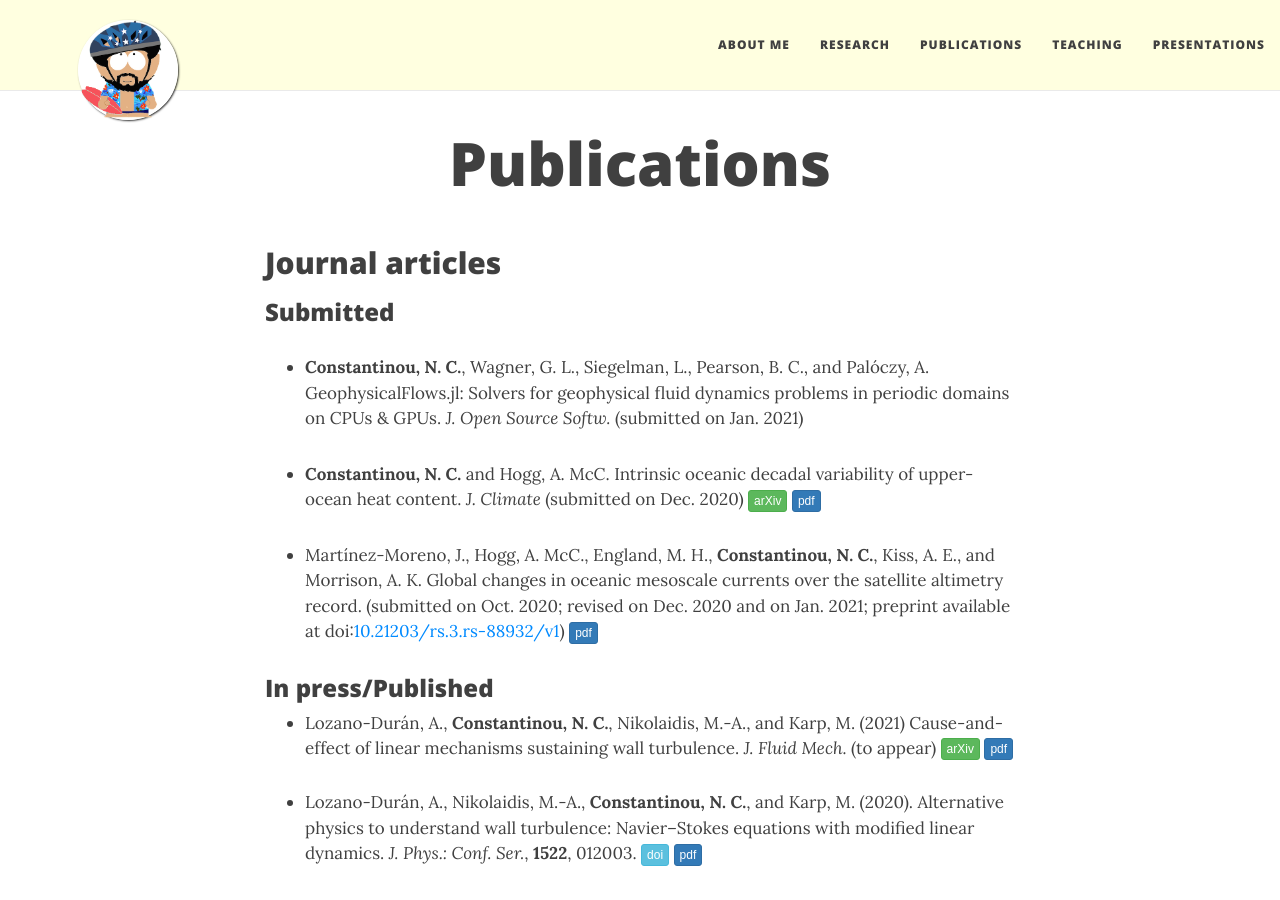
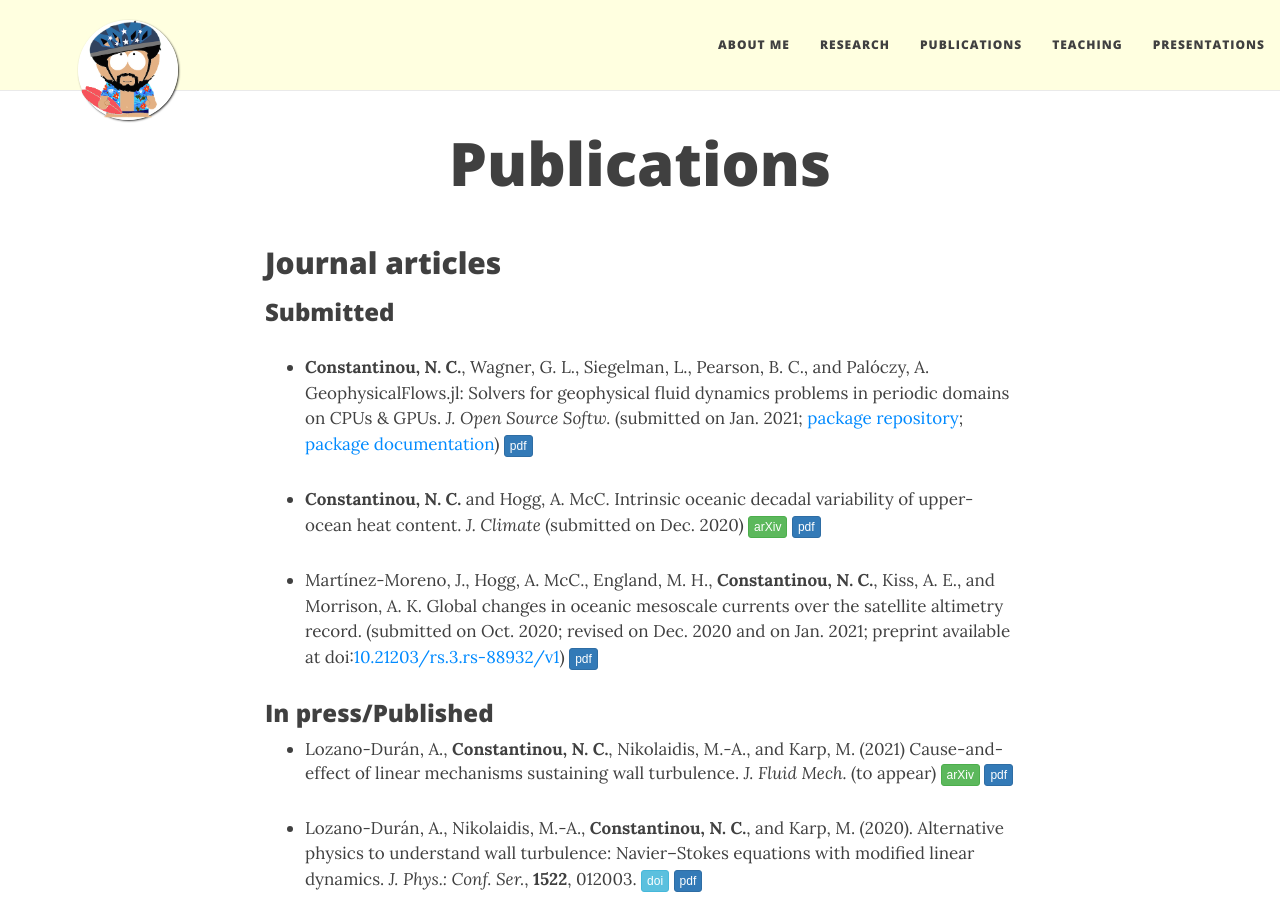
Before and after one commit to navidcy/navidcy.github.io, a Jekyll site: the page built from publications.md, in a window 1280 px wide and 900 px high. Built offline with Jekyll 4.4.1, drawn with Linux system fonts in a browser that asks for light colours; nearby versions of some CDN libraries; comment, search, counter and statistics services are not loaded.

Commit message:
adds more info for geophysicalflows

```diff
--- a/publications.md
+++ b/publications.md
@@ -16,7 +16,7 @@
 
 ### Submitted
 
-- **Constantinou, N. C.**, Wagner, G. L., Siegelman, L., Pearson, B. C., and Palóczy, A. GeophysicalFlows.jl: Solvers for geophysical fluid dynamics problems in periodic domains on CPUs & GPUs. _J. Open Source Softw._ (submitted on Jan. 2021)
+- **Constantinou, N. C.**, Wagner, G. L., Siegelman, L., Pearson, B. C., and Palóczy, A. GeophysicalFlows.jl: Solvers for geophysical fluid dynamics problems in periodic domains on CPUs & GPUs. _J. Open Source Softw._ (submitted on Jan. 2021; [package repository](https://github.com/FourierFlows/GeophysicalFlows.jl); [package documentation](https://fourierflows.github.io/GeophysicalFlowsDocumentation/dev/)) [<span class="btn btn-primary btn-xs{{end}}" style="font-family:sans-serif;">pdf</span>][geophysicalflows]
 
 
 - **Constantinou, N. C.** and  Hogg, A. McC. Intrinsic oceanic decadal variability of upper-ocean heat content. _J. Climate_ (submitted on Dec. 2020) [<span class="btn btn-success btn-xs{{end}}" style="font-family:sans-serif;">arXiv</span>][arXiv:2012.08025]{:target="_blank"} [<span class="btn btn-primary btn-xs{{end}}" style="font-family:sans-serif;">pdf</span>][intrinsic-ocean-var]
@@ -115,6 +115,7 @@
 ## Doctoral thesis
 - Formation of large-scale structures by turbulence in rotating planets, Ph.D. thesis, National and Kapodistrian University of Athens, 2015. [<span class="btn btn-primary btn-xs{{end}}" style="font-family:sans-serif;">pdf</span>][phd_eng]
 
+[geophysicalflows]: geophysicalflows.pdf
 [intrinsic-ocean-var]: intrinsic-oceanic-decadal-variability.pdf
 [global-eke-trends]: global-eke-trends.pdf
 [cause-effect-linearmechanism]: cause-effect-linearmechanism.pdf
```
Also changed, not shown: 1 other file.
